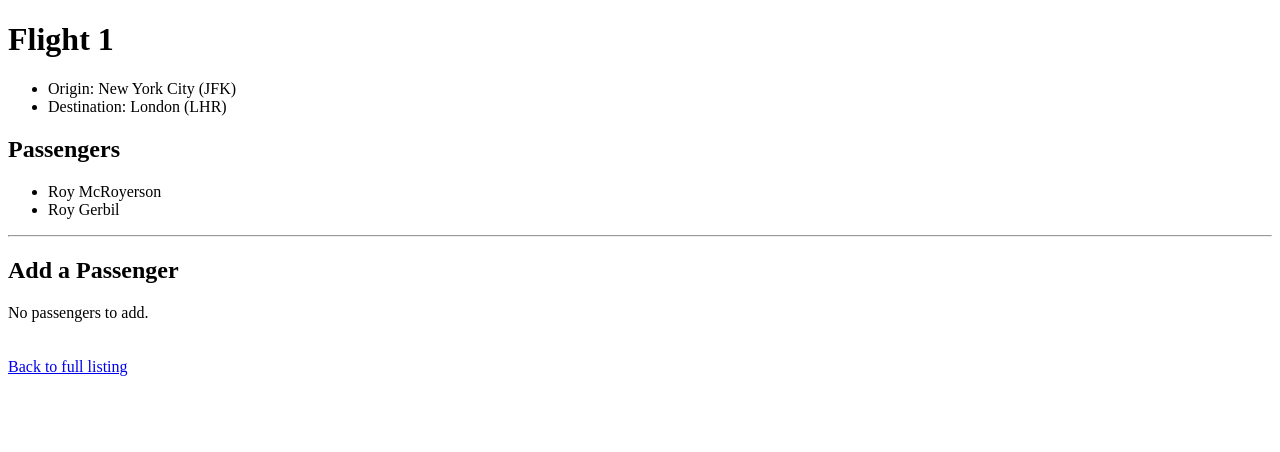
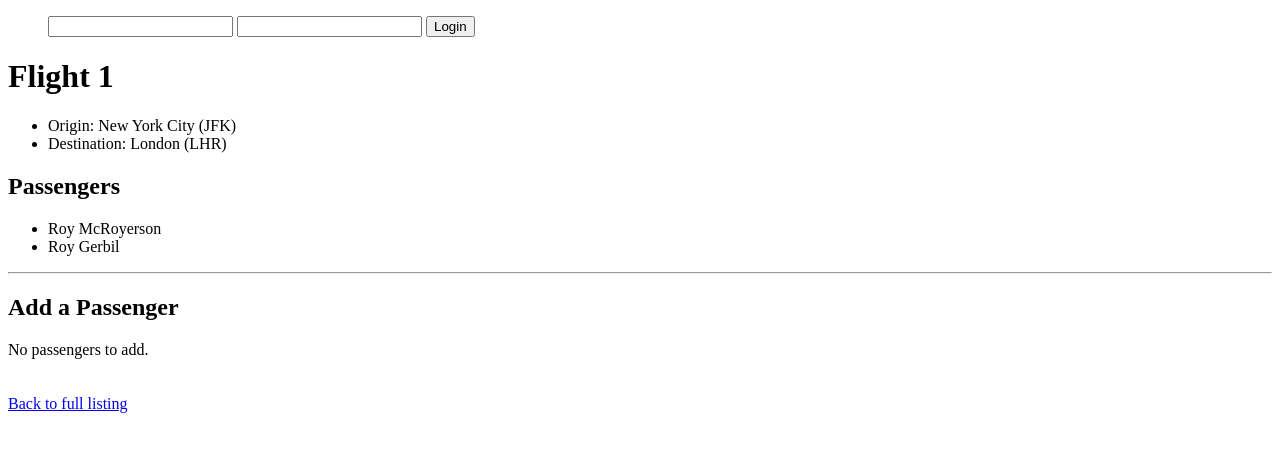
Before and after one commit to 1andee/python-demo, a Django app: page /1 in a window 1280 px wide. Shown: the top 452 px of the page. Run offline with Django 3.2, Linux system fonts and the light colour scheme; data comes from the database, SQL or seed files in the repository.

Commit message:
login/logout in page header

```diff
--- a/airline/settings.py
+++ b/airline/settings.py
@@ -100,6 +100,7 @@ AUTH_PASSWORD_VALIDATORS = [
     },
 ]
 
+LOGIN_REDIRECT_URL = 'index'
 
 # Internationalization
 # https://docs.djangoproject.com/en/2.0/topics/i18n/
--- a/flights/apps.py
+++ b/flights/apps.py
@@ -3,3 +3,6 @@ from django.apps import AppConfig
 
 class FlightsConfig(AppConfig):
     name = 'flights'
+
+class UsersConfig(AppConfig):
+    name = 'users'
--- a/flights/templates/flights/base.html
+++ b/flights/templates/flights/base.html
@@ -4,7 +4,31 @@
   <title>{% block title%}{% endblock %}</title>
  </head>
  <body>
-  {% block body %}
-  {% endblock %}
+   {% if request.user.is_authenticated %}
+     <ul>
+       <li>
+         Currently logged in as: {{ user.username }}
+         <a href="{% url 'logout' %}"><button>Logout</button></a>
+       </li>
+     </ul>
+   {% else %}
+     <ul>
+       <form action="{% url 'login' %}" method="post">
+         {% csrf_token %}
+         <input name="username" type="text"/>
+         <input name="password" type="password"/>
+         <button type="submit" value="Login"/>Login</button>
+       </form>
+     </ul>
+   {% endif %}
+
+   {% if message %}
+     <div>
+       {{ message }}
+     </div>
+   {% endif %}
+
+   {% block body %}
+   {% endblock %}
  </body>
 </html>
--- a/flights/urls.py
+++ b/flights/urls.py
@@ -4,6 +4,8 @@ from . import views
 
 urlpatterns = [
     path("", views.index, name="index"),
+    path("login", views.login_view, name="login"),
+    path("logout", views.logout_view, name="logout"),
     path("<int:flight_id>", views.flight, name="flight"),
     path("<int:flight_id>/book", views.book, name="book")
 ]
--- a/flights/views.py
+++ b/flights/views.py
@@ -1,3 +1,4 @@
+from django.contrib.auth import authenticate, login, logout
 from django.http import HttpResponse, Http404, HttpResponseRedirect
 from django.shortcuts import render
 from django.urls import reverse
@@ -10,6 +11,24 @@ def index(request):
         "flights": Flight.objects.all()
     }
     return render(request, "flights/index.html", context)
+
+def login_view(request):
+    try:
+        username = request.POST["username"]
+        password = request.POST["password"]
+    except KeyError:
+        return render(request, "users/login.html", {"message": "Invalid credentials"})
+
+    user = authenticate(request, username=username, password=password)
+    if user is not None:
+        login(request, user)
+        return HttpResponseRedirect(reverse("index"))
+    else:
+        return render(request, "users/login.html", {"message": "Invalid credentials"})
+
+def logout_view(request):
+    logout(request)
+    return HttpResponseRedirect(reverse("index"))
 
 def flight(request, flight_id):
     try:
@@ -36,4 +55,4 @@ def book(request, flight_id):
         return render(request, "flights/error.html", {"message": "No flight."})
 
     passenger.flights.add(flight)
-    return HttpResponseRedirect(reverse("flight", args=(flight_id,)))
+    return HttpResponseRedirect(reverse("flight", args=(flight_id)))
```
